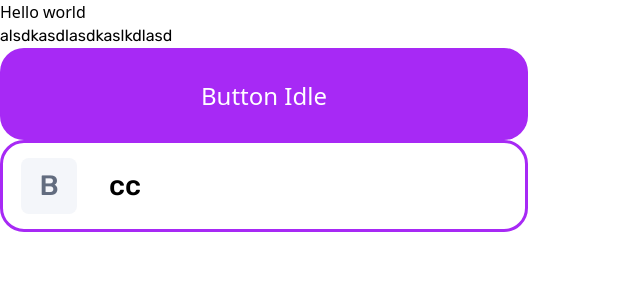
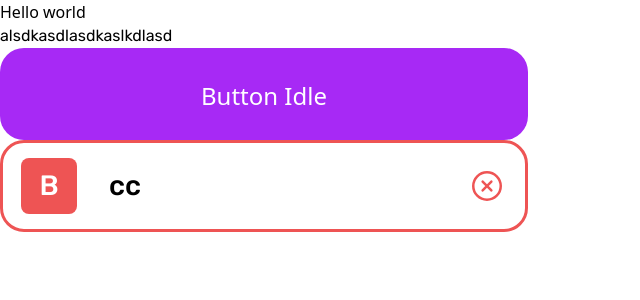
Before and after one commit to jazzielp/quiz-app, a React (Vite) app: page / in a window 1280 px wide. Shown: the top 300 px of the page, without its empty margins (0-640 px from the left). Built offline with nearby package versions, Linux system fonts and the light colour scheme.

Commit message:
feat: add functionality to Answer component

```diff
--- a/src/App.tsx
+++ b/src/App.tsx
@@ -8,7 +8,7 @@ function App (): JSX.Element {
       <h1>Hello world</h1>
       <p className='font-rubik'>alsdkasdlasdkaslkdlasd</p>
       <Button text='Button Idle' />
-      <Answer answer='cc' option='cc' number={1} selected={false} />
+      <Answer answer='cc' option='cc' number={1} selected />
     </>
   )
 }
--- a/src/components/Answer.tsx
+++ b/src/components/Answer.tsx
@@ -10,16 +10,24 @@ interface Params {
 }
 
 export function Answer ({ answer, option, number, selected }: Params): JSX.Element {
-  const [isAnswerCorrect, setIsAnswerCorrect] = useState<boolean | null>(null)
+  const [isAnswerCorrect, setIsAnswerCorrect] = useState<boolean | null>(false)
   const letter = LETTERS[number]
-  let selectedResponseStyle = 'bg-lightGrey text-greyNavy'
-  if (selected) {
-    selectedResponseStyle = 'bg-purpol text-white'
+  let spanStyle = 'bg-lightGrey text-greyNavy'
+  let divStyle = 'border-white'
+  if (isAnswerCorrect !== null && isAnswerCorrect) {
+    spanStyle = 'bg-green text-white'
+    divStyle = 'border-green'
+  } else if (isAnswerCorrect !== null && !isAnswerCorrect) {
+    spanStyle = 'bg-red text-white'
+    divStyle = 'border-red'
+  } else if (selected) {
+    spanStyle = 'bg-purpol text-white'
+    divStyle = 'border-purpol'
   }
-
+  console.log(spanStyle)
   return (
-    <div className='group w-[528px] h-[92px] rounded-3xl p-[18px] flex justify-between hover:cursor-pointer items-center gap-8 border-[3px] border-purpol'>
-      <span className={`size-14 flex justify-center items-center rounded-lg group-hover:bg-[#F6E7FF] transition-colors group-hover:text-purpol font-medium font-rubik text-[28px] ${selectedResponseStyle}`}>
+    <div className={`group w-[528px] h-[92px] rounded-3xl p-[18px] flex justify-between hover:cursor-pointer items-center gap-8 border-[3px] ${divStyle}`}>
+      <span className={`size-14 flex justify-center items-center rounded-lg ${selected ? '' : 'group-hover:bg-[#F6E7FF] transition-colors group-hover:text-purpol'} font-medium font-rubik text-[28px] ${spanStyle}`}>
         {letter}
       </span>
       <p className='font-rubik font-medium text-[28px] flex-1'>{option}</p>
--- a/tailwind.config.js
+++ b/tailwind.config.js
@@ -13,7 +13,7 @@ export default {
       lightBluish: '#ABC1E1',
       lightGrey: '#F4F6FA',
       white: '#ffffff',
-      green: '##26D782',
+      green: '#26D782',
       red: '#EE5454'
     },
     extend: {
```
